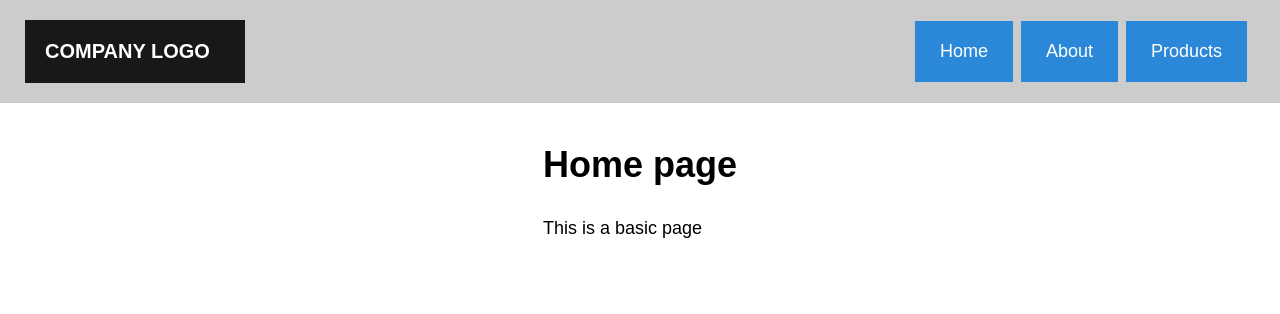
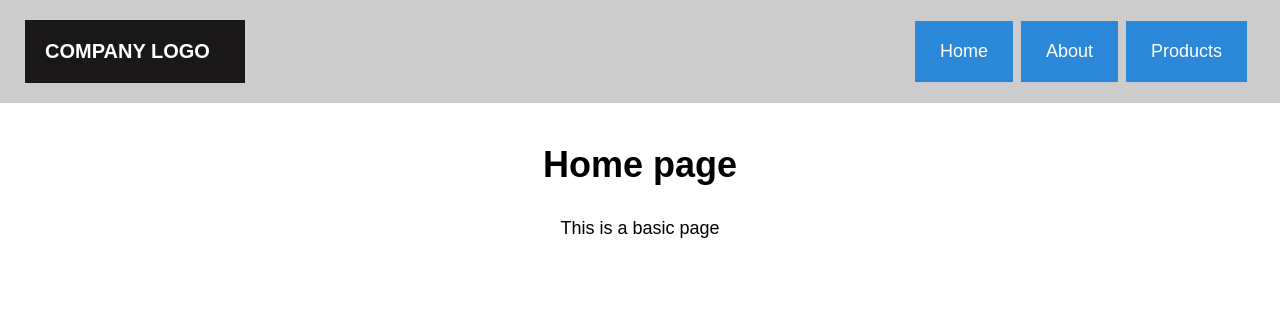
Before and after one commit to shivragshukla/react-vite-sample-app, a React (Vite) app: page / in a window 1280 px wide. Shown: the top 314 px of the page. Built offline with nearby package versions, Linux system fonts and the light colour scheme.

Commit message:
Added: created pages components

```diff
--- a/src/components/Layout.jsx
+++ b/src/components/Layout.jsx
@@ -1,3 +1,4 @@
+import Home from '../pages/Home';
 import Footer from './Footer';
 import Header from './Header';
 import './styles.css'
@@ -7,10 +8,7 @@ function Layout() {
         <div className="container">
             <Header />
             <main className="content">
-                <div>
-                    <h1 className='title'>Home page</h1>
-                    <p>This is a basic page</p>
-                </div>
+                <Home></Home>
             </main>
             <Footer />
         </div>
--- a/src/components/styles.css
+++ b/src/components/styles.css
@@ -48,6 +48,7 @@ header .logo h3 {
     margin-bottom: 1rem;
     padding: 25px;
     display: flex;
+    flex-direction: column;
     justify-content: center;
     align-items: center;
     flex-wrap: wrap;
--- /dev/null
+++ b/src/pages/Home.jsx
@@ -0,0 +1,10 @@
+function Home() {
+    return (
+        <>
+            <h1 className='title'>Home page</h1>
+            <p>This is a basic page</p>
+        </>
+    )
+
+}
+export default Home
```
